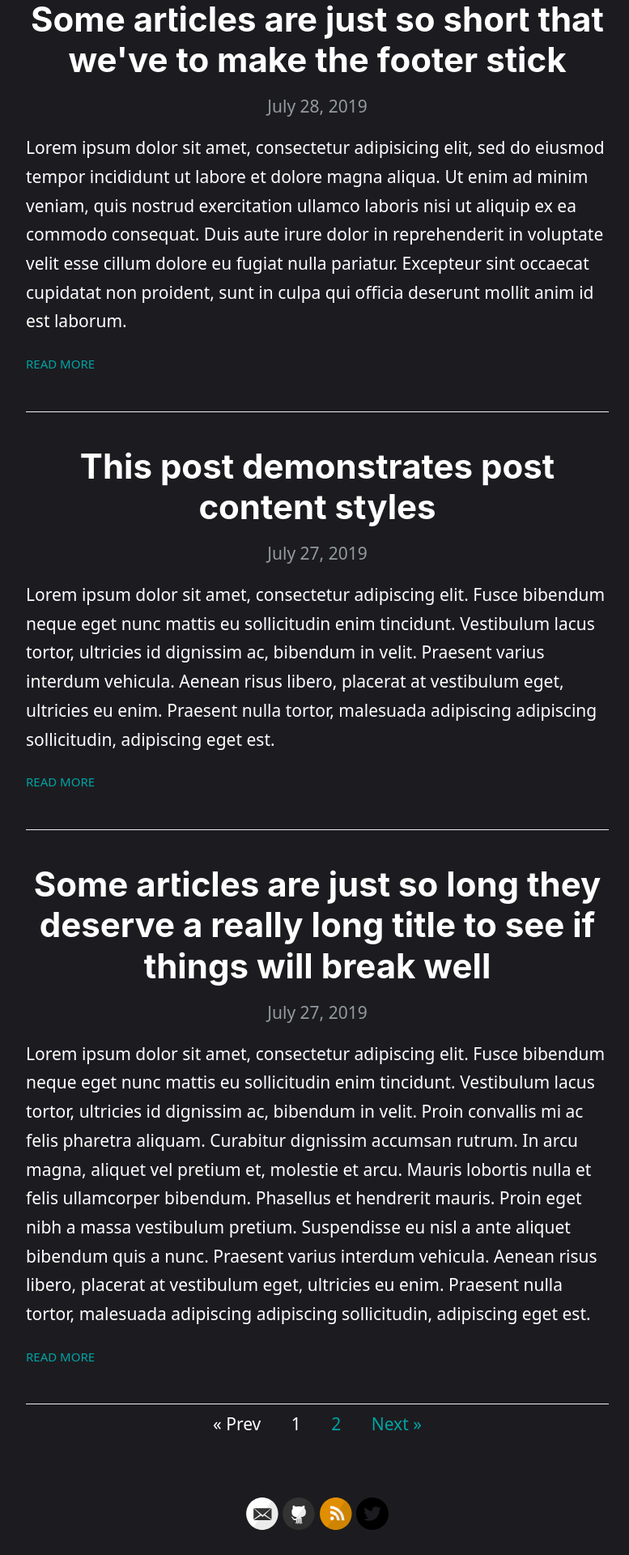
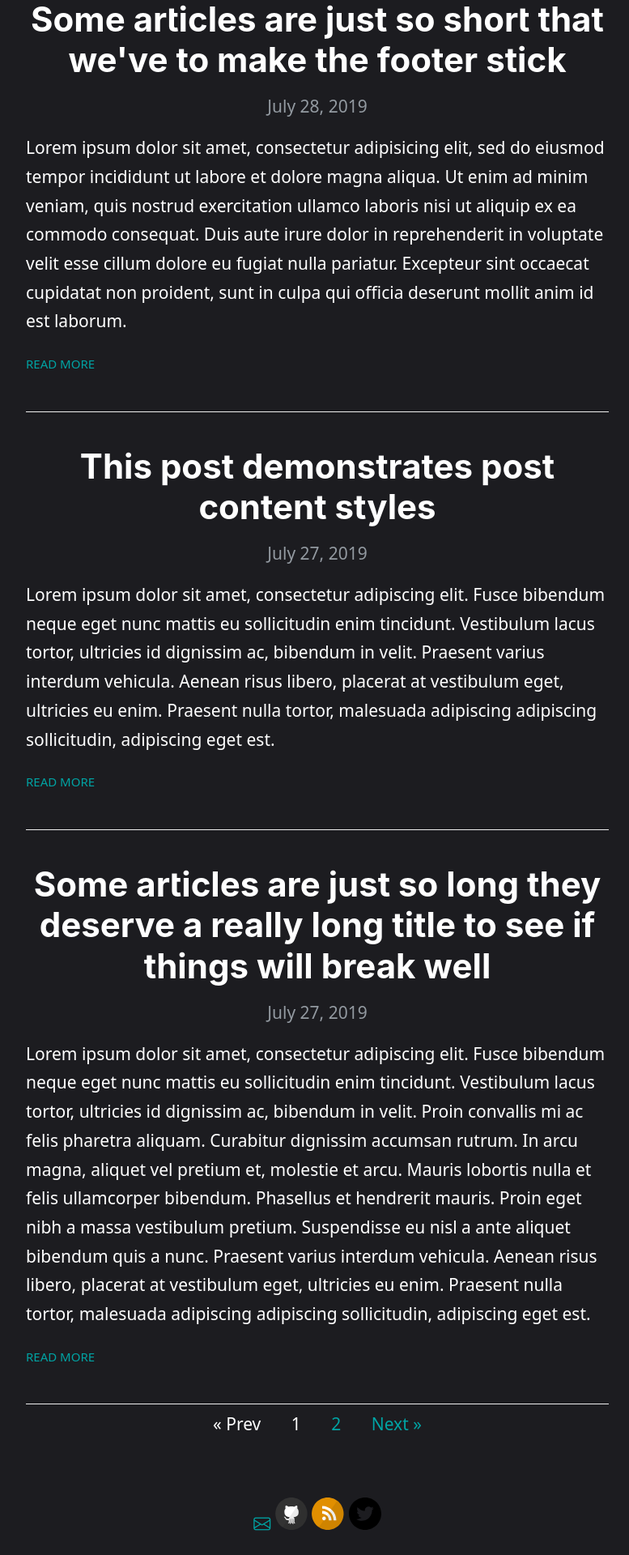
Before and after one commit to rivea0/blog, a Jekyll site: the page built from index.html, in a window 1280 px wide. Shown: the part 1301-3221 px from the top of the page at 81% size, without its empty margins (248-1025 px from the left). Built offline with Jekyll 4.4.1, drawn with Linux system fonts in a browser that asks for light colours; the list of posts is cut into pages by our own code.

Commit message:
Try mail svg icon

```diff
--- a/_includes/svg-icons.html
+++ b/_includes/svg-icons.html
@@ -1,5 +1,5 @@
 {% if site.footer-links.dribbble %}<a href="https://dribbble.com/{{ site.footer-links.dribbble }}"><i class="svg-icon dribbble"></i></a>{% endif %}
-{% if site.footer-links.email %}<a href="mailto:{{ site.footer-links.email }}"><i class="svg-icon email"></i></a>{% endif %}
+{% if site.footer-links.email %}<a href="mailto:{{ site.footer-links.email }}"><i class="bi bi-envelope"></i></a>{% endif %}
 {% if site.footer-links.facebook %}<a href="https://www.facebook.com/{{ site.footer-links.facebook }}"><i class="svg-icon facebook"></i></a>{% endif %}
 {% if site.footer-links.flickr %}<a href="https://www.flickr.com/{{ site.footer-links.flickr }}"><i class="svg-icon flickr"></i></a>{% endif %}
 {% if site.footer-links.github %}<a href="https://github.com/{{ site.footer-links.github }}"><i class="svg-icon github"></i></a>{% endif %}
```
